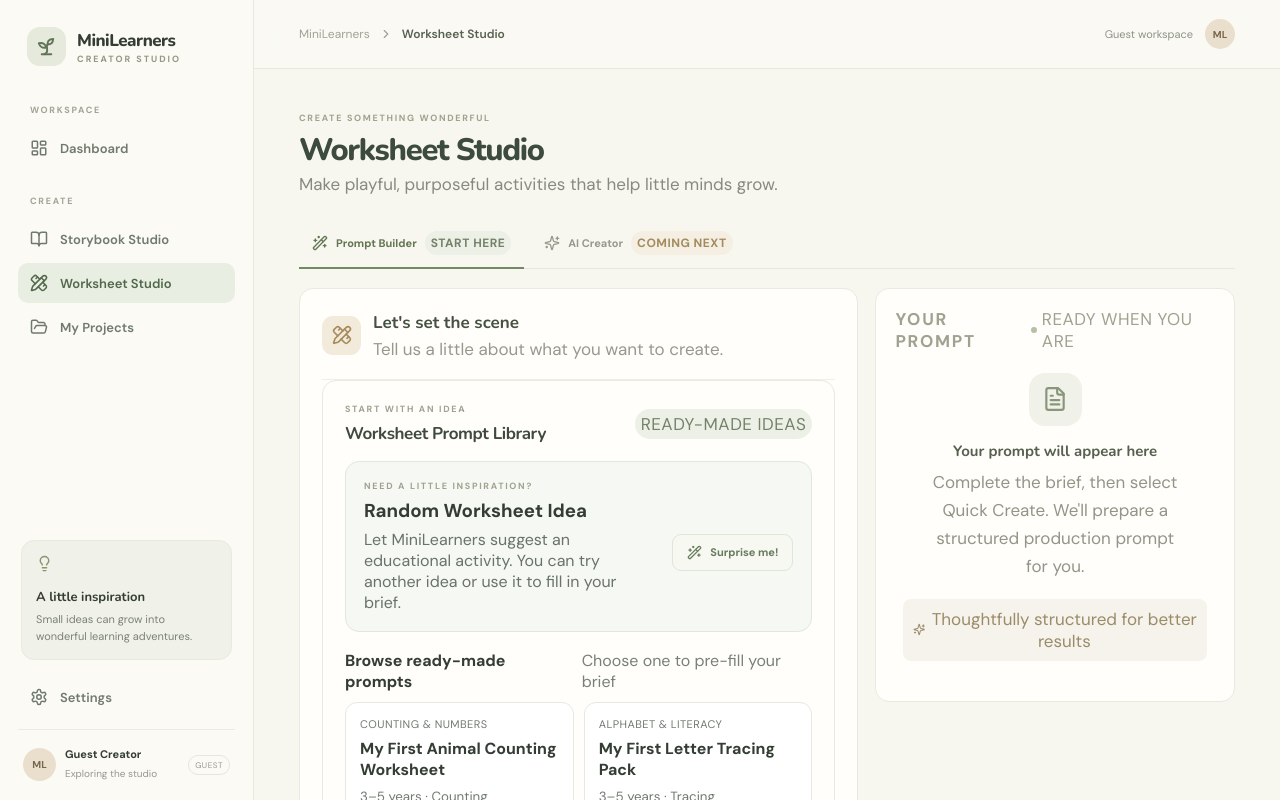
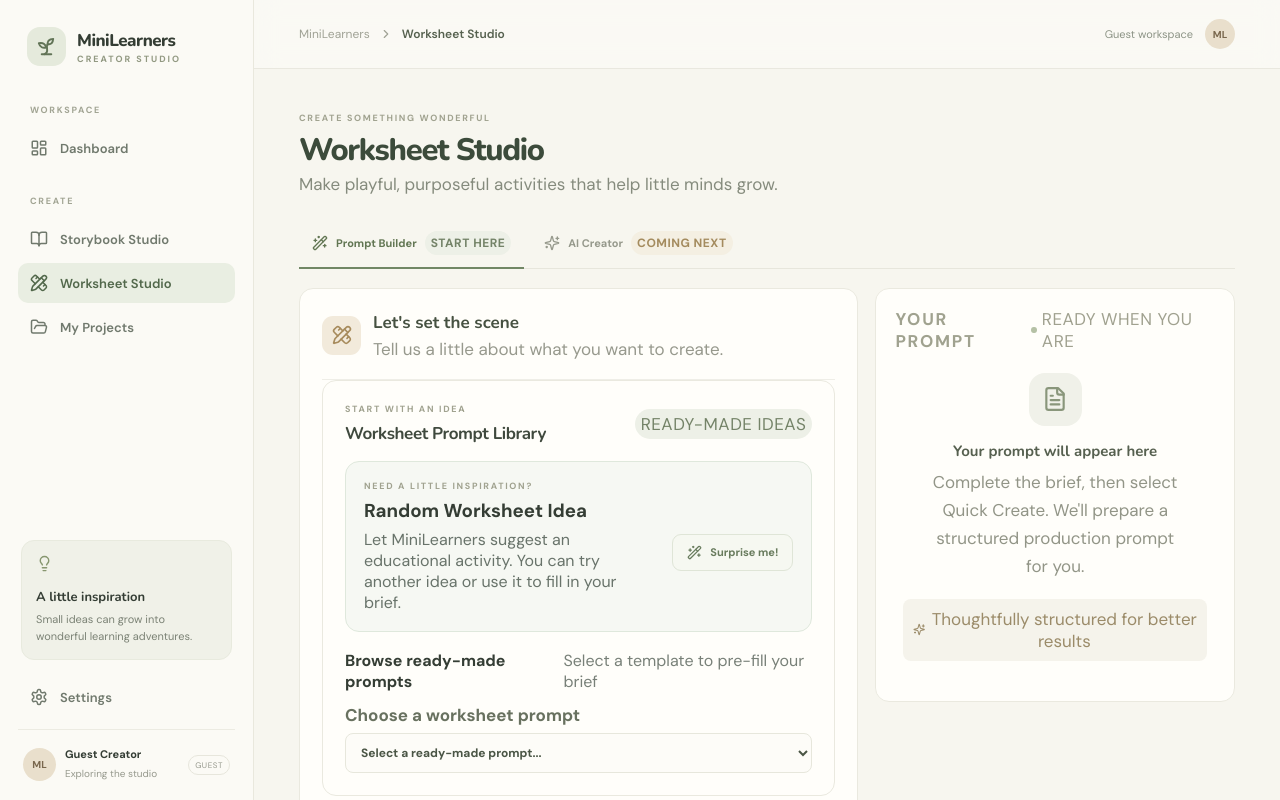
Before and after one commit to minilearnersid/minilearners-creator-studio, a React (Vite) app: page / in a window 1280 px wide. Both pictures are taken after a click on the button "Worksheet Studio". Shown: the top 800 px of the page. Built offline with nearby package versions, Linux system fonts and the light colour scheme.

Commit message:
Add files via upload

```diff
--- a/src/App.jsx
+++ b/src/App.jsx
@@ -105,6 +105,7 @@ function App() {
   const [generated, setGenerated] = useState(false);
   const [copied, setCopied] = useState(false);
   const [randomIdea, setRandomIdea] = useState(null);
+  const [selectedLibraryIdea, setSelectedLibraryIdea] = useState('');
   const [projects] = useState(initialProjects);
   const [form, setForm] = useState({
     title: '', age: '3–5 years', theme: '', character: '', lesson: '', pages: '10 story pages',
@@ -124,6 +125,7 @@ function App() {
   const openStudio = (which) => { setPage(which); setMode('prompt'); setGenerated(false); setMobileOpen(false); };
   const go = (destination) => { setPage(destination); setMobileOpen(false); };
   const useWorksheetIdea = (idea) => {
+    setSelectedLibraryIdea(idea.id);
     setForm(current => ({ ...current, title: idea.title, age: idea.age, subject: idea.subject, activity: idea.activity, objective: idea.objective, difficulty: idea.difficulty, worksheetPages: idea.pages, paperSize: idea.paper }));
     setRandomIdea(idea);
     setGenerated(false);
@@ -254,19 +256,13 @@ function App() {
             .random-idea-actions { display:flex; flex-direction:column; align-items:stretch; gap:8px; flex-shrink:0; }
             .library-heading { display:flex; justify-content:space-between; gap:12px; margin:18px 0 10px; }
             .library-heading span { color:#788078; }
-            .prompt-library-grid { display:grid; grid-template-columns:repeat(2,minmax(0,1fr)); gap:10px; }
-            .prompt-library-item { display:flex; flex-direction:column; align-items:flex-start; gap:7px; min-width:0; padding:14px; text-align:left; color:inherit; background:#fff; border:1px solid #e6e9e3; border-radius:12px; cursor:pointer; transition:border-color .15s,background .15s; }
-            .prompt-library-item:hover,.prompt-library-item.selected { border-color:#8ca68c; background:#f8faf6; }
-            .prompt-library-item strong { line-height:1.35; }
-            .prompt-library-item small,.library-category { color:#707a70; }
-            .library-category { font-size:11px; letter-spacing:.04em; text-transform:uppercase; }
-            .library-use { display:flex; align-items:center; gap:3px; margin-top:2px; color:#55775b; }
+            .library-dropdown-field { max-width:100%; margin-top:12px; }
+            .library-dropdown-field select { width:100%; }
             .worksheet-brief-grid { margin-top:20px; }
             .worksheet-brief-grid h3 { margin:5px 0 0; }
             @media(max-width:700px) {
               .random-idea-card { align-items:stretch; flex-direction:column; }
               .random-idea-actions { flex-direction:row; flex-wrap:wrap; }
-              .prompt-library-grid { grid-template-columns:1fr; }
               .library-heading { flex-direction:column; gap:3px; }
             }
           `}</style>
@@ -281,8 +277,24 @@ function App() {
               </div>
               <div className="random-idea-actions"><button className="secondary-btn" type="button" onClick={suggestRandomWorksheetIdea}><WandSparkles size={15}/> {randomIdea ? 'Try another idea' : 'Surprise me!'}</button>{randomIdea && <button className="text-btn" type="button" onClick={() => useWorksheetIdea(randomIdea)}>Use this idea <ArrowRight size={14}/></button>}</div>
             </div>
-            <div className="library-heading"><strong>Browse ready-made prompts</strong><span>Choose one to pre-fill your brief</span></div>
-            <div className="prompt-library-grid">{worksheetPromptLibrary.map(idea => <button type="button" className={`prompt-library-item ${form.title === idea.title ? 'selected' : ''}`} key={idea.id} onClick={() => useWorksheetIdea(idea)}><span className="library-category">{idea.category}</span><strong>{idea.title}</strong><small>{idea.age} · {idea.activity}</small><span className="library-use">Use idea <ChevronRight size={13}/></span></button>)}</div>
+            <div className="library-heading"><strong>Browse ready-made prompts</strong><span>Select a template to pre-fill your brief</span></div>
+            <label className="field library-dropdown-field">
+              <span>Choose a worksheet prompt</span>
+              <select value={selectedLibraryIdea} onChange={e => {
+                const idea = worksheetPromptLibrary.find(item => item.id === e.target.value);
+                if (idea) useWorksheetIdea(idea);
+              }}>
+                <option value="">Select a ready-made prompt...</option>
+                <optgroup label="Counting & Numbers"><option value="animal-counting">My First Animal Counting Worksheet</option></optgroup>
+                <optgroup label="Alphabet & Literacy"><option value="alphabet-tracing">My First Letter Tracing Pack</option></optgroup>
+                <optgroup label="Matching & Puzzles"><option value="dinosaur-match">Dinosaur Matching Fun</option></optgroup>
+                <optgroup label="Shapes & Colours"><option value="shape-colour">Shapes and Colours Around Us</option></optgroup>
+                <optgroup label="Fine Motor Skills"><option value="fine-motor">Little Hands Practice Pack</option></optgroup>
+                <optgroup label="Science & Nature"><option value="life-cycle">From Caterpillar to Butterfly</option></optgroup>
+                <optgroup label="Bible Learning"><option value="bible-kindness">The Good Samaritan: Kindness Activities</option></optgroup>
+                <optgroup label="Seasonal Activities"><option value="seasonal">A Little Christmas Activity Pack</option></optgroup>
+              </select>
+            </label>
           </section>
           <div className="form-grid worksheet-brief-grid">
             <div className="field full"><div className="eyebrow muted">CUSTOMISE YOUR PROJECT</div><h3>Worksheet brief</h3><p className="field-note">Start with a library idea or create your own. You can edit every field.</p></div>
```
